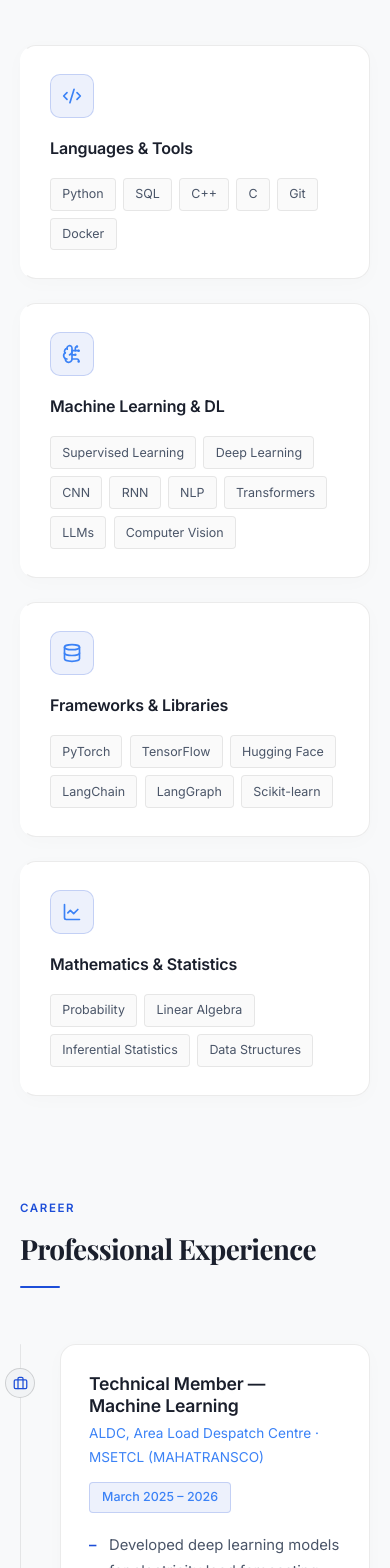
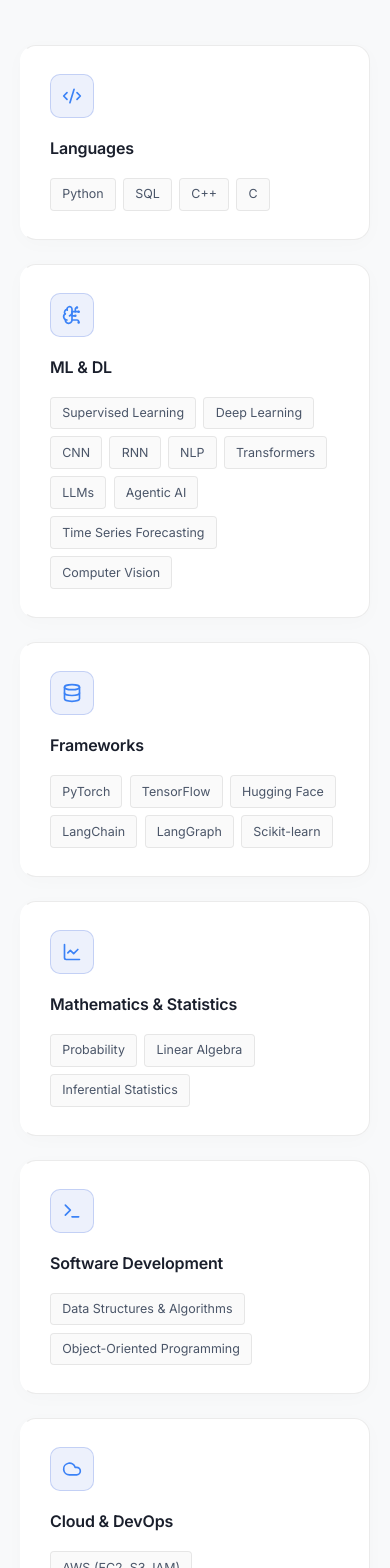
Before and after one commit to DevP-2023/Devansh_Portfolio, a React (Vite) app: page / in a window 390 px wide. Shown: the part 1000-2568 px from the top of the page. Built offline with nearby package versions, Linux system fonts and the light colour scheme.

Commit message:
mobile phone compatible

```diff
--- a/src/components/About.jsx
+++ b/src/components/About.jsx
@@ -1,28 +1,38 @@
 import React from 'react';
 import { motion } from 'framer-motion';
-import { Code2, Database, BrainCircuit, LineChart } from 'lucide-react';
+import { Code2, Database, BrainCircuit, LineChart, Terminal, Cloud } from 'lucide-react';
 import './About.css';
 
 const skills = [
   {
-    category: "Languages & Tools",
+    category: "Languages",
     icon: <Code2 size={20} />,
-    items: ["Python", "SQL", "C++", "C", "Git", "Docker"]
+    items: ["Python", "SQL", "C++", "C"]
   },
   {
-    category: "Machine Learning & DL",
+    category: "ML & DL",
     icon: <BrainCircuit size={20} />,
-    items: ["Supervised Learning", "Deep Learning", "CNN", "RNN", "NLP", "Transformers", "LLMs", "Computer Vision"]
+    items: ["Supervised Learning", "Deep Learning", "CNN", "RNN", "NLP", "Transformers", "LLMs", "Agentic AI", "Time Series Forecasting", "Computer Vision"]
   },
   {
-    category: "Frameworks & Libraries",
+    category: "Frameworks",
     icon: <Database size={20} />,
     items: ["PyTorch", "TensorFlow", "Hugging Face", "LangChain", "LangGraph", "Scikit-learn"]
   },
   {
     category: "Mathematics & Statistics",
     icon: <LineChart size={20} />,
-    items: ["Probability", "Linear Algebra", "Inferential Statistics", "Data Structures"]
+    items: ["Probability", "Linear Algebra", "Inferential Statistics"]
+  },
+  {
+    category: "Software Development",
+    icon: <Terminal size={20} />,
+    items: ["Data Structures & Algorithms", "Object-Oriented Programming"]
+  },
+  {
+    category: "Cloud & DevOps",
+    icon: <Cloud size={20} />,
+    items: ["AWS (EC2, S3, IAM)"]
   }
 ];
 
--- a/src/components/Experience.jsx
+++ b/src/components/Experience.jsx
@@ -5,8 +5,8 @@
 
 const experiences = [
   {
-    role: "Technical Member — Machine Learning",
-    company: "ALDC, Area Load Despatch Centre · MSETCL (MAHATRANSCO)",
+    role: "AI Researcher",
+    company: "ALDC, Area Load Despatch Centre · MSETCL (MAHATRANSCO) GOV",
     period: "March 2025 – 2026",
     description: [
       "Developed deep learning models for electricity load forecasting using SCADA and AMR data.",
```
